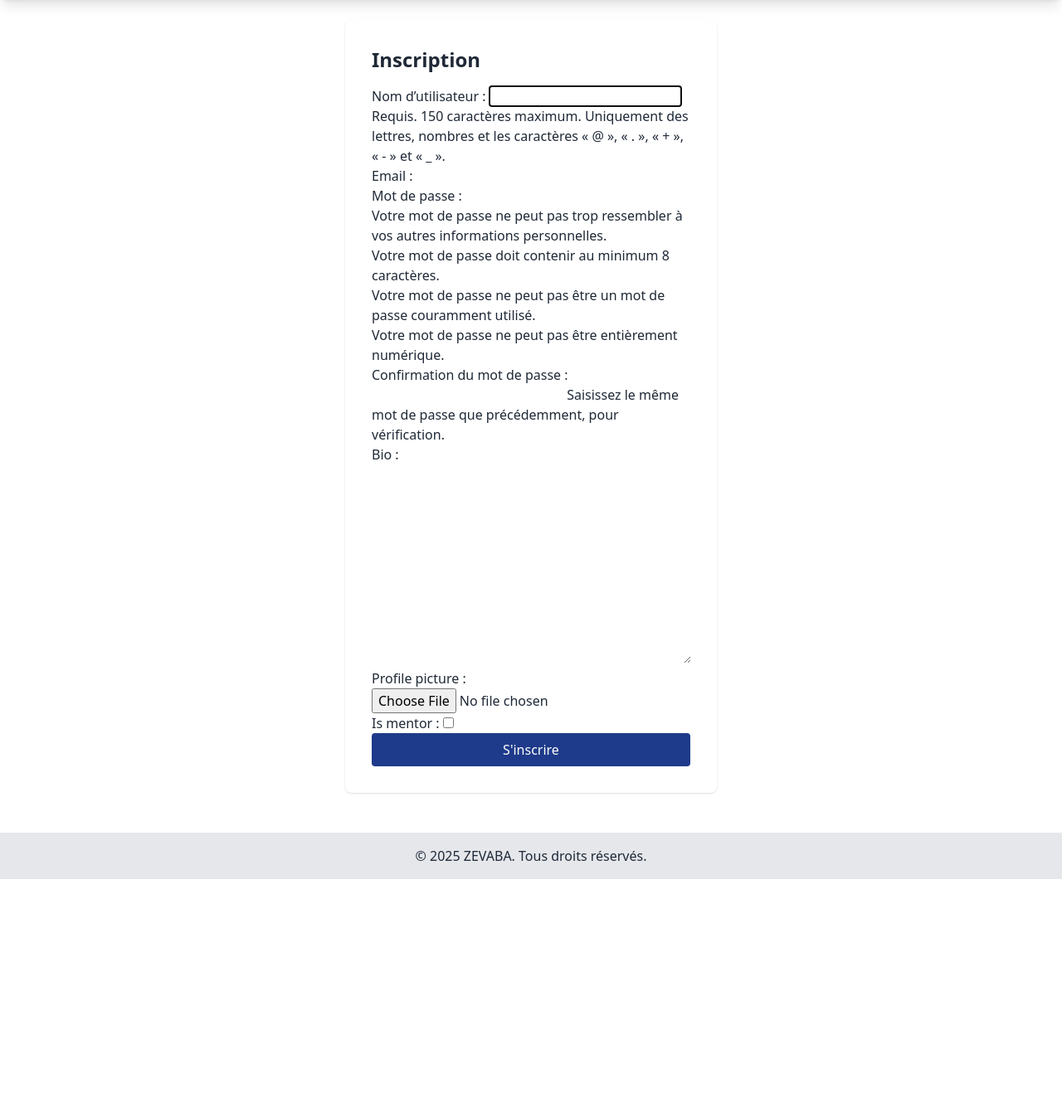
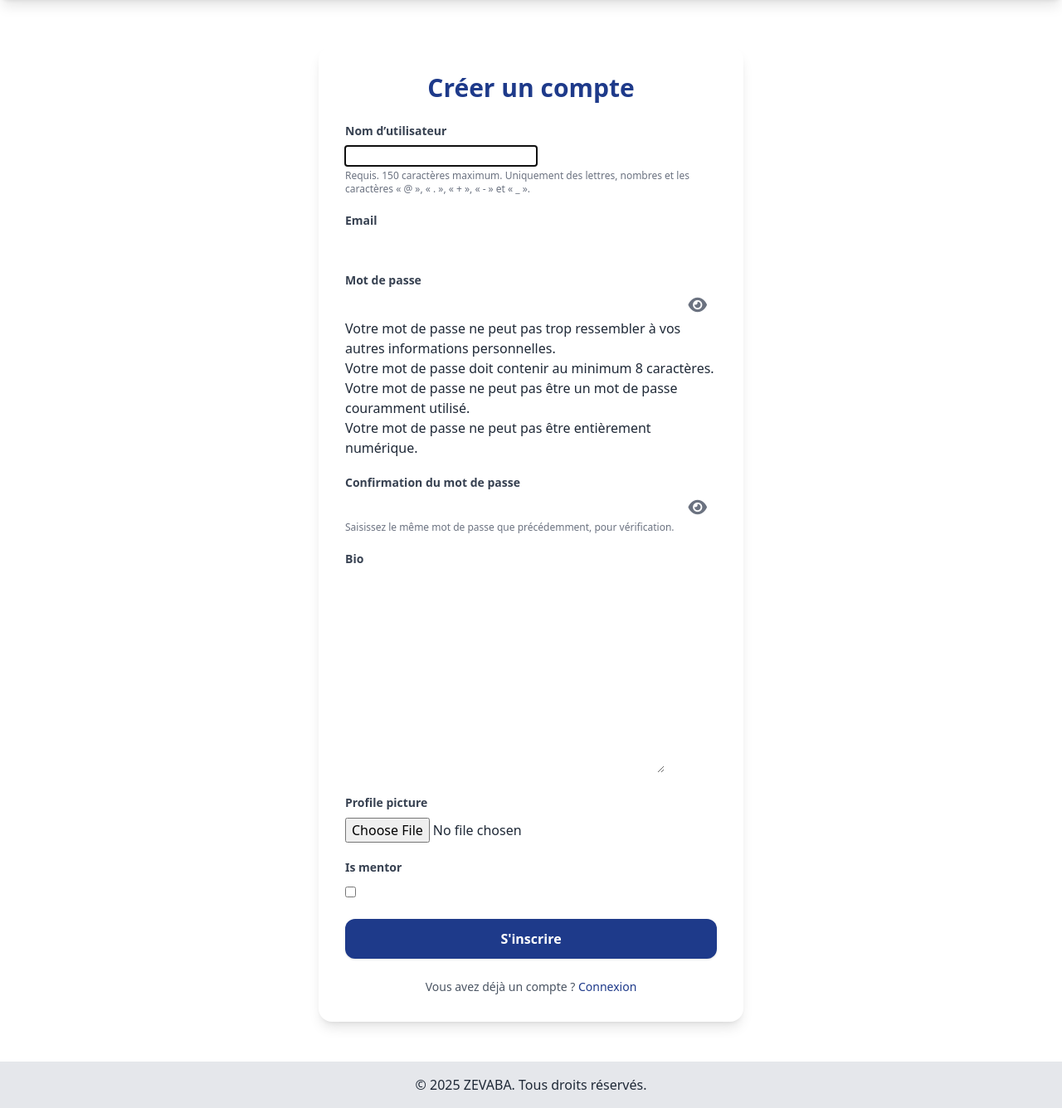
Before and after one commit to hakunamatata40/ZEVABA_YAN, a Django app: page /register/ in a window 1280 px wide. Shown: the part 72-1408 px from the top of the page at 83% size. Before the commit the page ends 1132 px from the top, so only its background shows below. Run offline with Django 5.2, Linux system fonts and the light colour scheme; some libraries are stand-ins or nearby versions.

Commit message:
Update register.html

```diff
--- a/core/templates/register.html
+++ b/core/templates/register.html
@@ -1,12 +1,67 @@
 {% extends 'base.html' %}
 {% block title %}Inscription{% endblock %}
+
 {% block content %}
-    <div class="max-w-md mx-auto bg-white p-8 rounded-lg shadow">
-        <h1 class="text-2xl font-bold mb-4">Inscription</h1>
-        <form method="post">
-            {% csrf_token %}
-            {{ form.as_p }}
-            <button type="submit" class="bg-zevaba-dark-blue text-white px-4 py-2 rounded w-full">S'inscrire</button>
-        </form>
-    </div>
+<div class="max-w-lg mx-auto bg-white p-8 rounded-2xl shadow-lg mt-8">
+    <h1 class="text-3xl font-bold text-center mb-6 text-zevaba-dark-blue">Créer un compte</h1>
+
+    <form method="post" enctype="multipart/form-data" class="space-y-5">
+        {% csrf_token %}
+
+        {% for field in form %}
+            <div class="relative">
+                <label for="{{ field.id_for_label }}" class="block text-sm font-semibold mb-2 text-gray-700">
+                    {{ field.label }}
+                </label>
+                <div class="relative">
+                    {{ field }}
+                    {% if field.field.widget.input_type == "password" %}
+                        <button type="button" class="absolute inset-y-0 right-3 flex items-center text-gray-500 text-xl password-toggle focus:outline-none">
+                            <i class="fas fa-eye"></i>
+                        </button>
+                    {% endif %}
+                </div>
+                {% if field.help_text %}
+                    <p class="text-xs text-gray-500 mt-1">{{ field.help_text }}</p>
+                {% endif %}
+                {% for error in field.errors %}
+                    <p class="text-sm text-red-600 mt-1">{{ error }}</p>
+                {% endfor %}
+            </div>
+        {% endfor %}
+
+        <button type="submit" class="w-full bg-zevaba-dark-blue hover:bg-zevaba-light-blue text-white font-semibold py-3 rounded-xl transition duration-300 ease-in-out shadow">
+            S'inscrire
+        </button>
+    </form>
+
+    <p class="mt-6 text-center text-sm text-gray-600">Vous avez déjà un compte ?
+        <a href="{% url 'login' %}" class="text-zevaba-dark-blue hover:text-zevaba-light-blue font-medium">Connexion</a>
+    </p>
+</div>
+
+<style>
+    input, textarea, select {
+        @apply w-full border border-gray-300 rounded-lg py-3 px-4 text-gray-800 focus:outline-none focus:ring-2 focus:ring-zevaba-light-blue transition;
+    }
+</style>
+
+<script>
+    const toggles = document.querySelectorAll(".password-toggle");
+    toggles.forEach(toggle => {
+        toggle.addEventListener("click", () => {
+            const input = toggle.previousElementSibling;
+            const icon = toggle.querySelector("i");
+            if (input.type === "password") {
+                input.type = "text";
+                icon.classList.remove("fa-eye");
+                icon.classList.add("fa-eye-slash");
+            } else {
+                input.type = "password";
+                icon.classList.remove("fa-eye-slash");
+                icon.classList.add("fa-eye");
+            }
+        });
+    });
+</script>
 {% endblock %}
```
